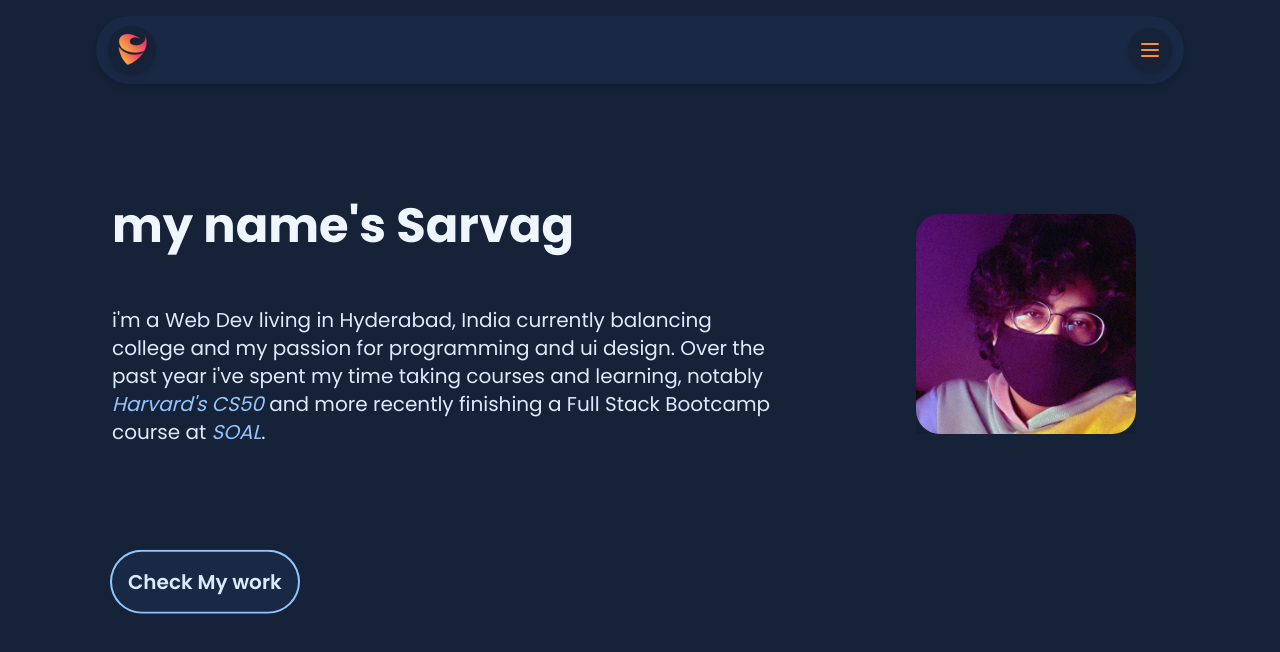
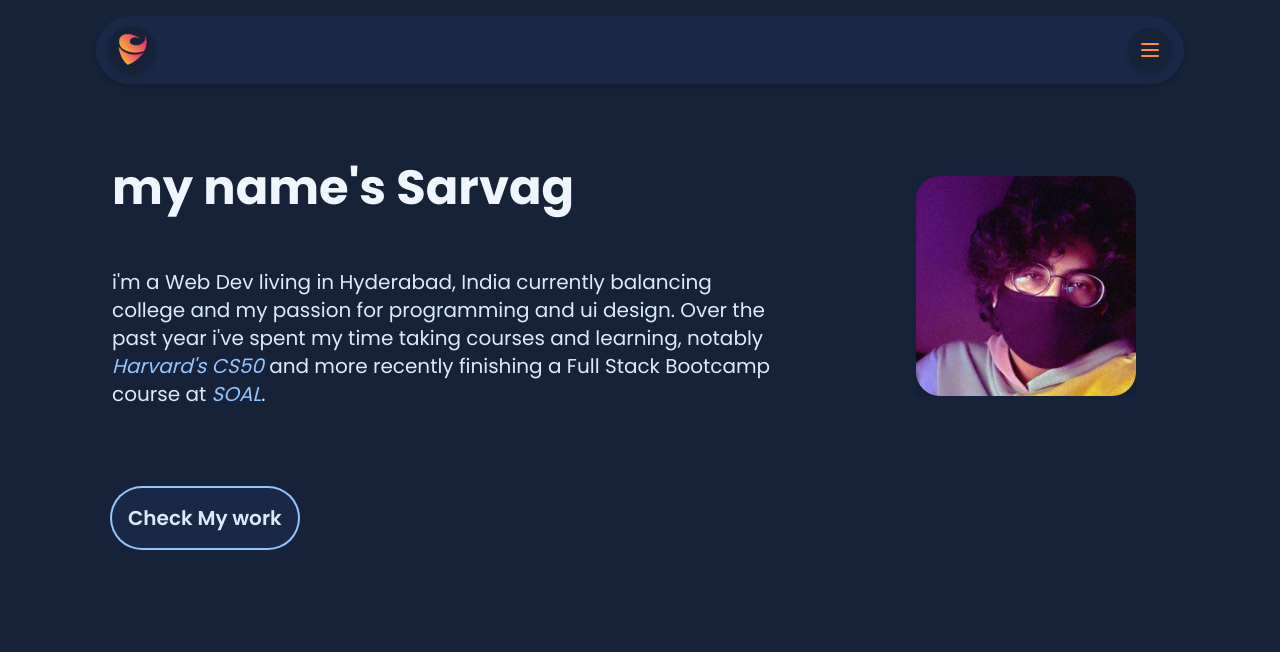
Before and after one commit to starbvuks/portfolio, a Next.js app: page / in a window 1280 px wide. Shown: the top 652 px of the page. Built offline with nearby package versions, Linux system fonts and the light colour scheme.

Commit message:
flex fix

```diff
--- a/components/Socials.jsx
+++ b/components/Socials.jsx
@@ -2,11 +2,8 @@ import React from "react";
 
 const Socials = () => {
   return (
-    <div class="pl-24 pr-32 mt-20 flex items-center">
-      <button
-        class="font-poppins font-semibold text-xl p-4 text-blue-100 transition-colors duration-150 bg-lightblue rounded-full hover:bg-deepblue ring-2 ring-blue-300 animate-bounce"
-        id="btn-bounce"
-      >
+    <div class="pr-32 mt-20 flex items-center">
+      <button class="font-poppins font-semibold text-xl p-4 text-blue-100 transition-colors duration-150 bg-lightblue rounded-full hover:bg-deepblue ring-2 ring-blue-300 animate-bounce">
         Check My work
       </button>
     </div>
--- a/pages/index.js
+++ b/pages/index.js
@@ -11,15 +11,17 @@ export default function Home() {
   return (
     <div class="h-screen bg-deepblue p-4">
       <Navbar />
-      <div class="pl-24 pr-32 mt-20 h-80 flex items-center flex-col sm:flex-row">
+      <div class="pl-24 pr-32 mt-20 h-80 items-center ">
+        <div class="flex flex-col sm:flex-row">
           <div>
             <h3 class="font-poppins text-xl sm:text-3xl md:text-4xl lg:text-5xl font-bold text-blue-50">
               my name's Sarvag
             </h3>
             <p class="font-poppins pt-14 leading-relaxed text-blue-100 w-full sm:w-10/12 text-sm md:text-lg lg:text-xl">
               i&apos;m a Web Dev living in Hyderabad, India currently balancing
-            college and my passion for programming and ui design. Over the past
-            year i&apos;ve spent my time taking courses and learning, notably{" "}
+              college and my passion for programming and ui design. Over the
+              past year i&apos;ve spent my time taking courses and learning,
+              notably{" "}
               <a
                 class="italic text-blue-300"
                 href="https://cs50.harvard.edu/x/2021/"
@@ -42,11 +44,12 @@ export default function Home() {
               alt="me"
               width={750}
               height={750}
-            class="object-contain shadow-2xl rounded-3xl hidden sm:block md:w-5/6 sm:h-full"
+              class="object-contain shadow-2xl rounded-3xl invisible sm:visible md:w-5/6 sm:h-full"
             />
           </div>
         </div>
         <Socials />
       </div>
+    </div>
   );
 }
```
Lines whose indentation alone changed are shown as unchanged.
